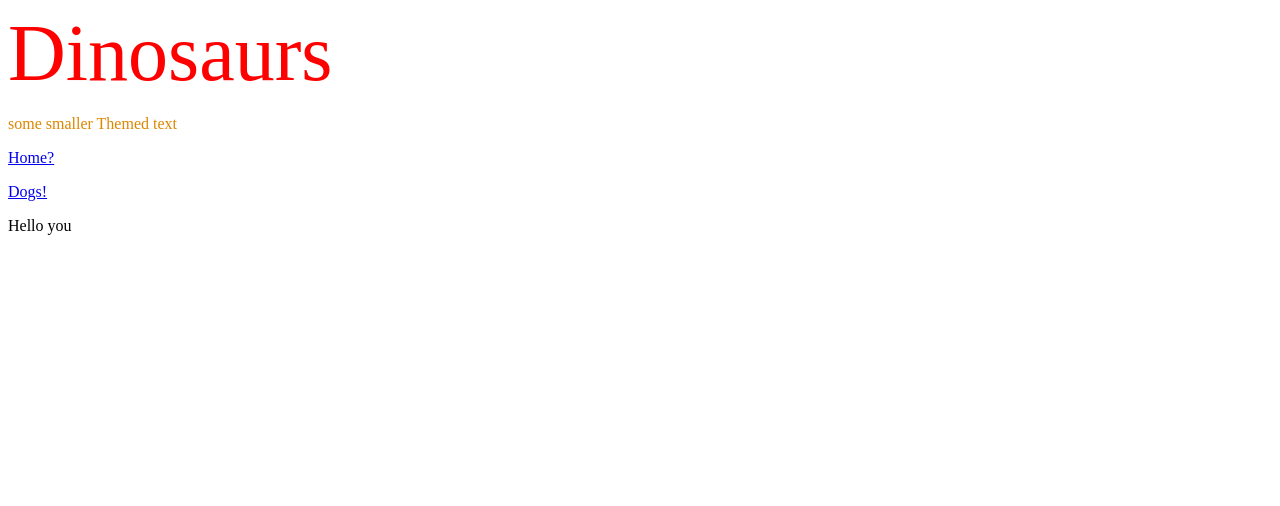
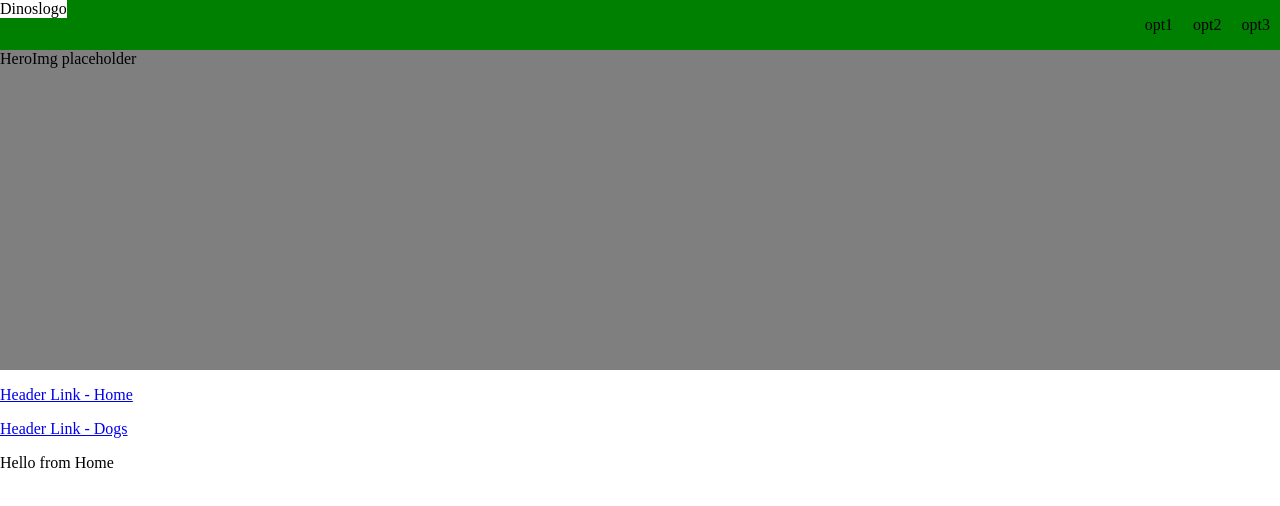
Before and after one commit to MoamiStay/Dinos-gameshop, a React (Vite) app in the folder dinos/: page / in a window 1280 px wide. Shown: the top 506 px of the page. Built offline with nearby package versions, Linux system fonts and the light colour scheme.

Commit message:
Header
Started working on structuring Header menu

```diff
--- a/dinos/src/App.jsx
+++ b/dinos/src/App.jsx
@@ -16,8 +16,6 @@ const Layout = () => {
 const App =() => {
   return (
     <>
-    <p className='headerRed'>Dinosaurs</p>
-    <p className='copytext'>some smaller Themed text</p>
     <Routes>
        <Route path="/" element={<Layout />}>
            <Route index element={<Home />} />
--- a/dinos/src/Components/Header.jsx
+++ b/dinos/src/Components/Header.jsx
@@ -1,14 +1,28 @@
 import { Link } from "react-router-dom";
+import { Headermenu, Hero_placeholder, Logo, MenuButtons } from "./styles";
 
 const Header = () => {
     return (
         <>
+        <Headermenu>
+            {/* Logo is hugging top due to in ./Styles it is a div* not p* like MenuButtons */}
+            <div>
+                <Logo>Dinoslogo</Logo>
+            </div>
+            <div className="horizontal-list">
+                <MenuButtons>opt1</MenuButtons>
+                <MenuButtons>opt2</MenuButtons>
+                <MenuButtons>opt3</MenuButtons>
+            </div>
+        </Headermenu>
+                <Hero_placeholder>HeroImg placeholder</Hero_placeholder>
+
             <Link to="/">
-                <p>Home?</p>
+                <p>Header Link - Home</p>
             </Link>
 
             <Link to="/Dogs">
-                <p>Dogs!</p>
+                <p>Header Link - Dogs</p>
             </Link>
 
             {/* <Link to="/NotFound">
--- /dev/null
+++ b/dinos/src/Components/styles.js
@@ -0,0 +1,22 @@
+import styled from "styled-components";
+
+export const Headermenu = styled.div`
+  width: 100%;
+  display: flex;
+  justify-content: space-between;
+  background-color: green;
+`;
+
+export const Hero_placeholder = styled.div`
+  background-color: rgba(0, 0, 0, 0.5);
+  width: 100%;
+  height: 40vh;
+`;
+
+export const Logo = styled.div`
+  background-color: white;
+`;
+
+export const MenuButtons = styled.p`
+  padding: 0 10px;
+`;
--- a/dinos/src/Pages/Dogs.jsx
+++ b/dinos/src/Pages/Dogs.jsx
@@ -1,7 +1,7 @@
 const Dogs = () => {
     return (
         <>
-            <p>A page with random dog photos</p>
+            <p>Hello from Dogs</p>
         </>
     )
 };
--- a/dinos/src/Pages/Home.jsx
+++ b/dinos/src/Pages/Home.jsx
@@ -2,7 +2,7 @@
 const Home = () => {
   return (
     <>
-      <p>Hello you</p>
+      <p>Hello from Home</p>
     </>
   );
 };
--- a/dinos/src/Styles/GlobalStyles.jsx
+++ b/dinos/src/Styles/GlobalStyles.jsx
@@ -6,16 +6,18 @@ html {
     --color-secondary: rgb(222, 0, 0);
 }
 
-.headerRed {
-    color: red;
-    font-size: 5rem;
+
+body {
     margin: 0;
+    box-sizing: border-box;
 }
 
-.copytext {
-    color: ${(props) => props.theme.color.primary};
+.horizontal-list {
+    display: flex;
 }
 
 `;
 
+
+
 export default GlobalStyle;
```
Also changed, not shown: 1 other file (tests, documents, lock files or other folders).
